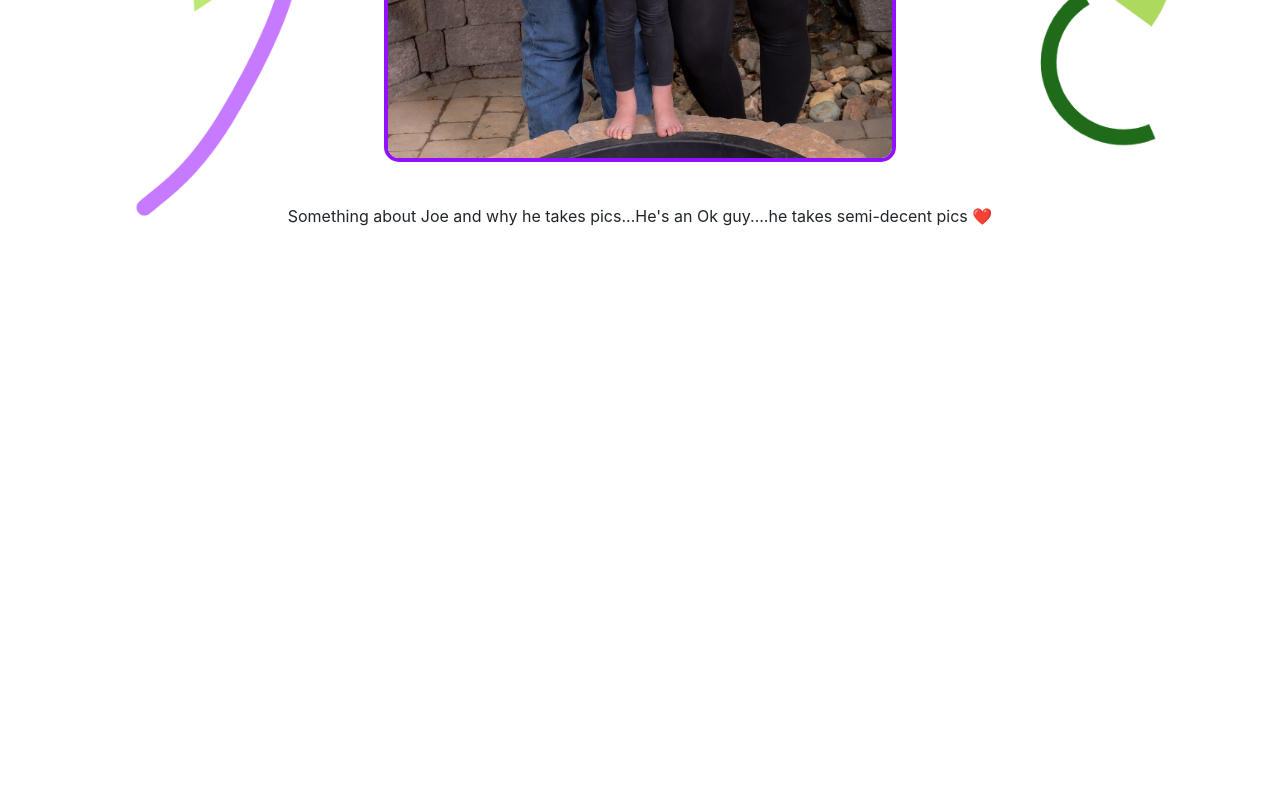
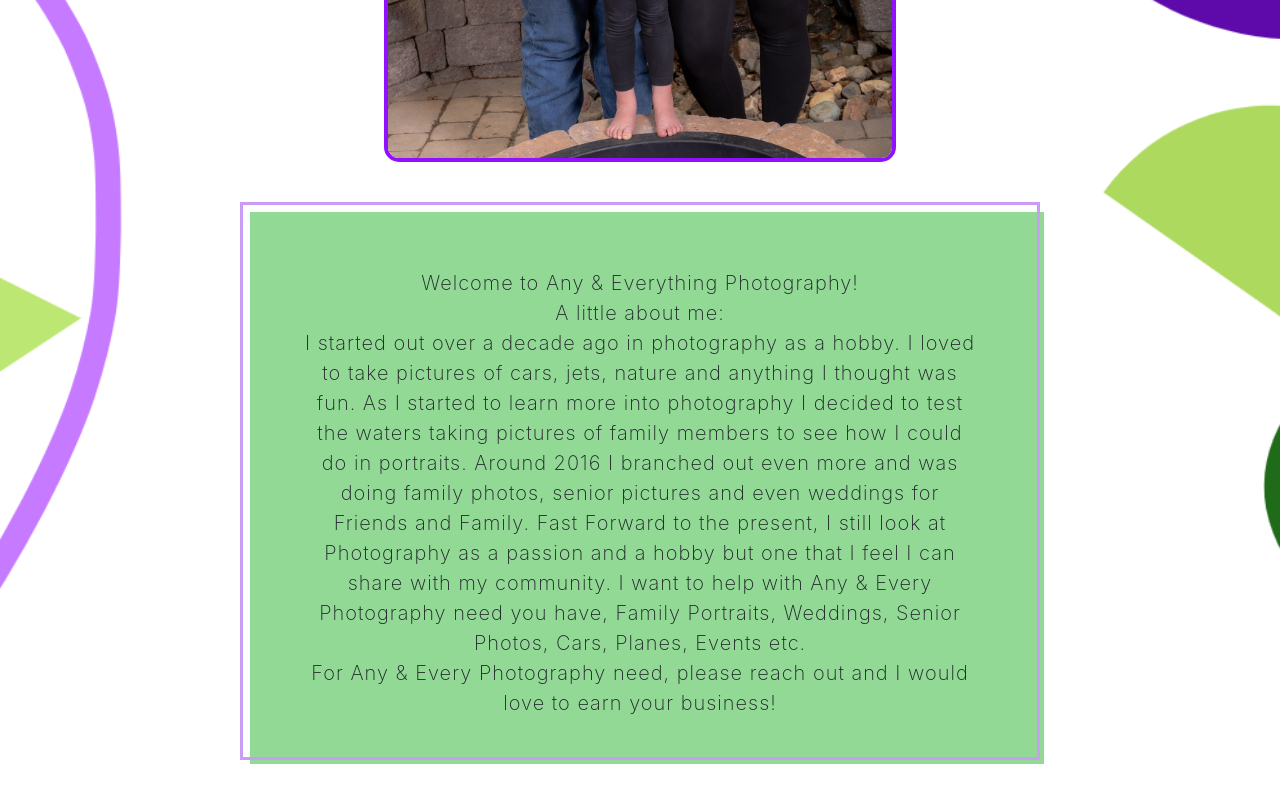
Before and after one commit to ejimenez22/Any-and-everything-photopraphy-v2, a React (Create React App) app in the folder any/: page /about in a window 1280 px wide. Shown: the part 963-1763 px from the top of the page. Before the commit the page ends 1217 px from the top, so only its background shows below. Built offline with nearby package versions, Linux system fonts and the light colour scheme.

Commit message:
added about me

```diff
--- a/any/package.json
+++ b/any/package.json
@@ -13,6 +13,7 @@
     "axios": "^0.27.2",
     "better-react-carousel": "^1.1.1",
     "emailjs-com": "^3.2.0",
+    "gh-pages": "^4.0.0",
     "react": "^18.2.0",
     "react-burger-menu": "^3.0.8",
     "react-dom": "^18.2.0",
@@ -46,8 +47,5 @@
       "last 1 firefox version",
       "last 1 safari version"
     ]
-  },
-  "devDependencies": {
-    "gh-pages": "^4.0.0"
   }
 }
--- a/any/src/components/About/index.js
+++ b/any/src/components/About/index.js
@@ -11,9 +11,20 @@ function About() {
                 <img className="about-img" alt="family" src={require('../../assets/images/Misc/Joe-familia.jpg')}></img>
             </div>
             <div>
-                <article>
+                <article className="about-text">
                     <p className="about-p">
-                        Something about Joe and why he takes pics...He's an Ok guy....he takes semi-decent pics ❤️
+                    Welcome to Any & Everything Photography!
+                    <br/>
+A little about me:
+<br/>
+I started out over a decade ago in photography as a hobby.
+I loved to take pictures of cars, jets, nature and anything I thought was fun.
+As I started to learn more into photography I decided to test the waters taking pictures of family members to see how I could do in portraits.
+Around 2016 I branched out even more and was doing family photos, senior pictures and even weddings for Friends and Family.
+Fast Forward to the present, I still look at Photography as a passion and a hobby but one that I feel I can share with my community.
+I want to help with Any & Every Photography need you have, Family Portraits, Weddings, Senior Photos, Cars, Planes, Events etc.
+<br/>
+For Any & Every Photography need, please reach out and I would love to earn your business!
                     </p>
                 </article>
             </div>
```
Also changed, not shown: 1 other file (tests, documents, lock files or other folders).
